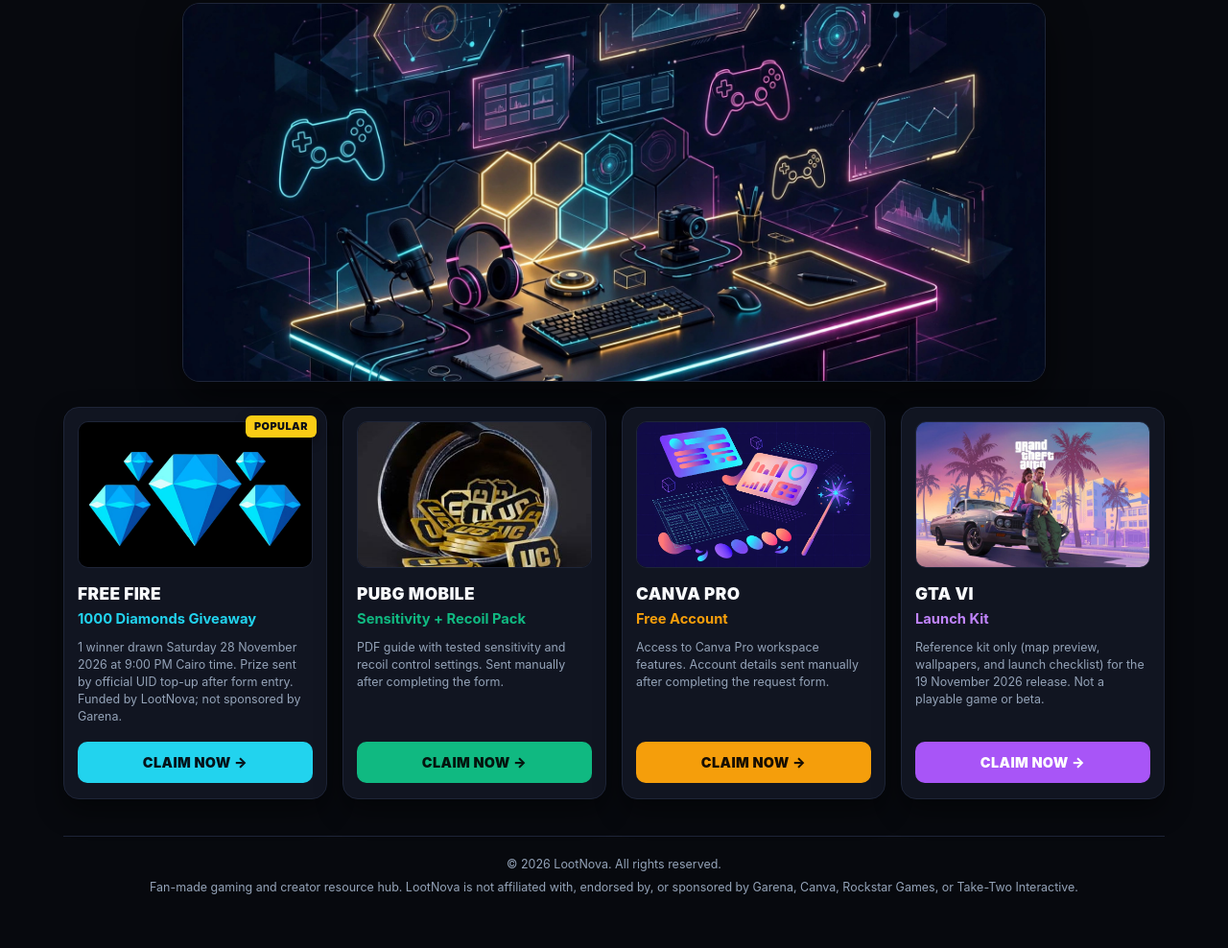
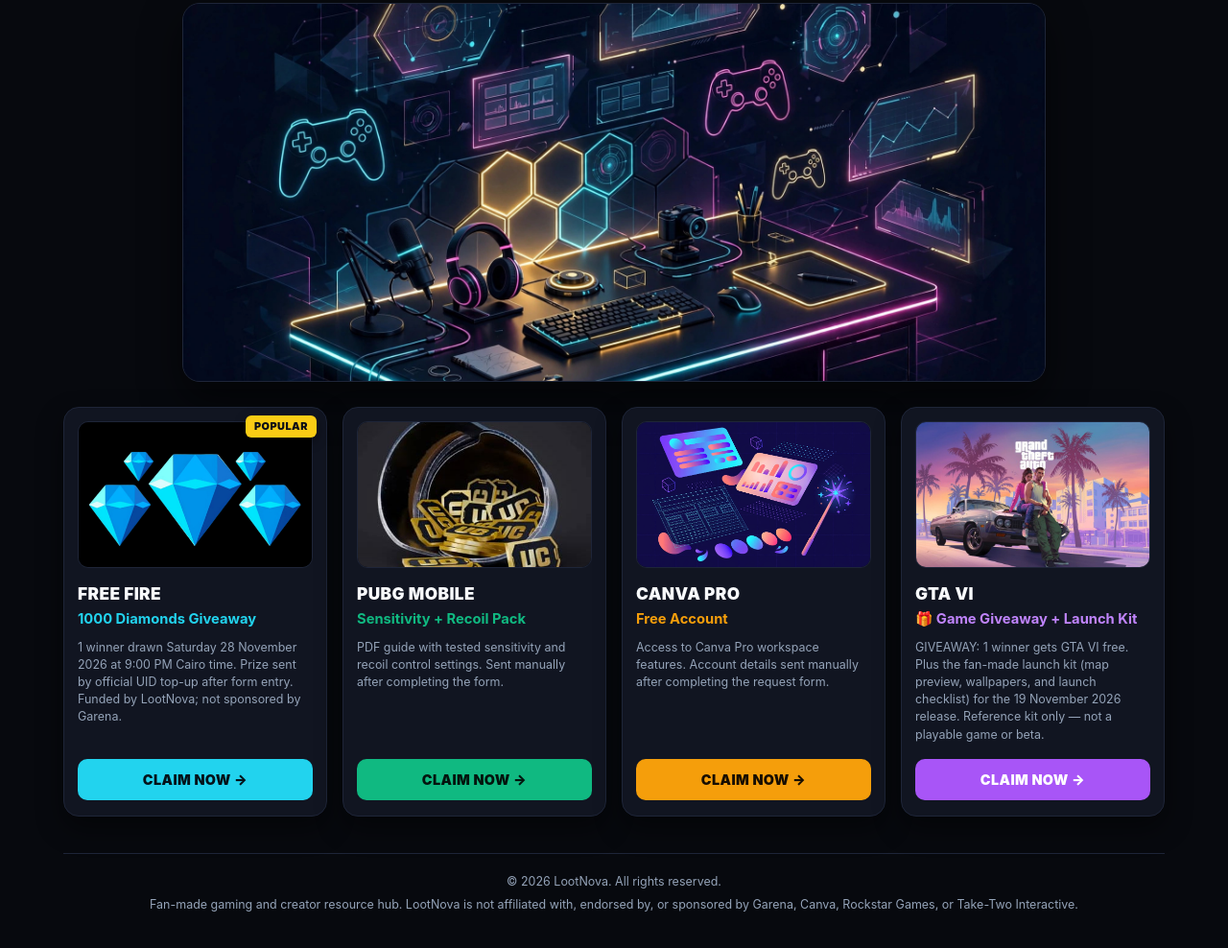
Before and after one commit to fragiayl-creator/lootnova-hub, a plain HTML site: page index.html in a window 1280 px wide. Shown: the part 58-1046 px from the top of the page at 96% size. Drawn offline with Linux system fonts and the light colour scheme.

Commit message:
Add files via upload

```diff
--- a/index.html
+++ b/index.html
@@ -420,15 +420,15 @@
           <img src="gtavi.jpg" alt="GTA VI Launch Kit" />
         </div>
         <h2 class="card-title">GTA VI</h2>
-        <div class="card-reward reward-purple">Launch Kit</div>
+        <div class="card-reward reward-purple">🎁 Game Giveaway + Launch Kit</div>
         <p class="card-terms">
-          Reference kit only (map preview, wallpapers, and launch checklist) for the 19 November 2026 release. Not a playable game or beta.
+          GIVEAWAY: 1 winner gets GTA VI free. Plus the fan-made launch kit (map preview, wallpapers, and launch checklist) for the 19 November 2026 release. Reference kit only — not a playable game or beta.
         </p>
         <button
           type="button"
           class="claim-btn btn-purple"
           data-locker-url="https://appcomplete.org/cl/i/rn4wvg"
-          data-locker-title="GTA VI — Launch Kit"
+          data-locker-title="GTA VI — Game Giveaway + Launch Kit"
         >
           CLAIM NOW &rarr;
         </button>
```
